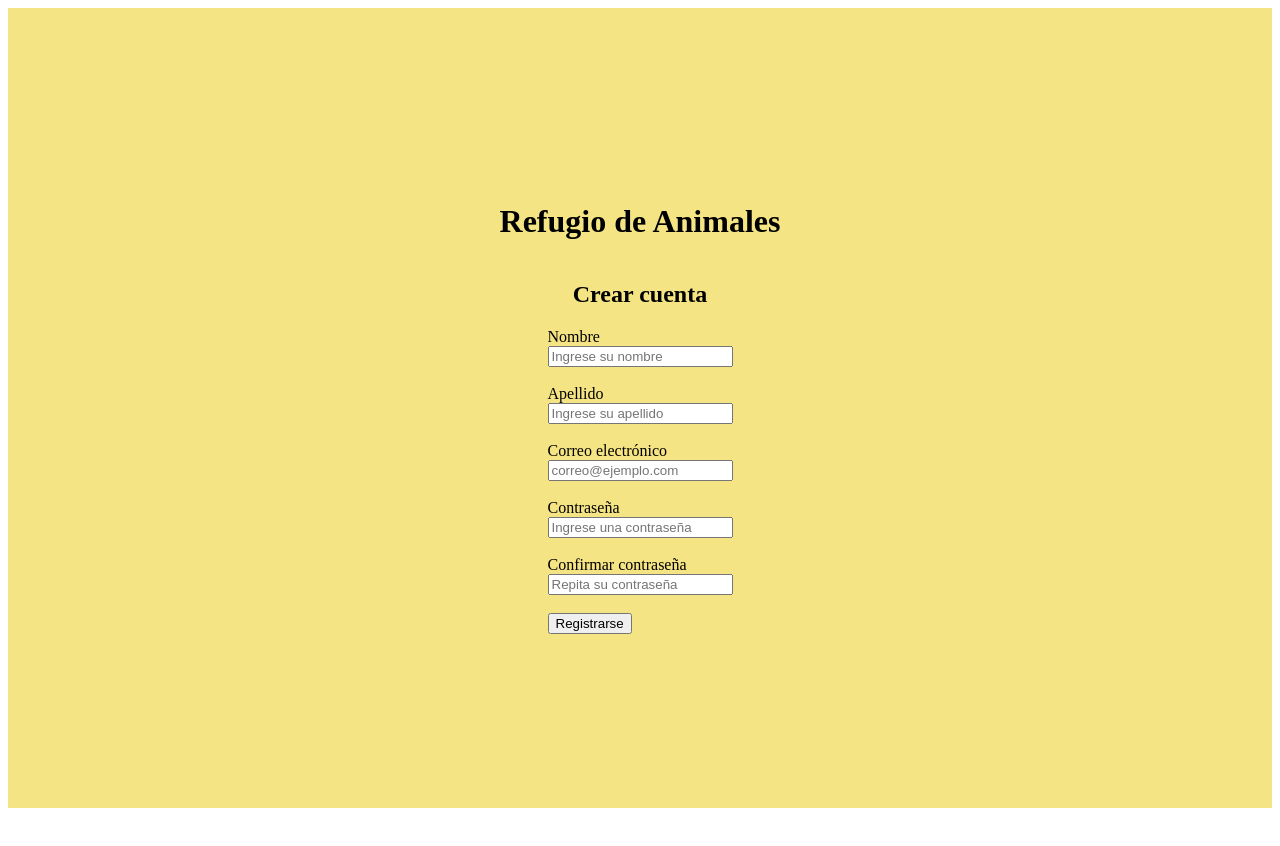
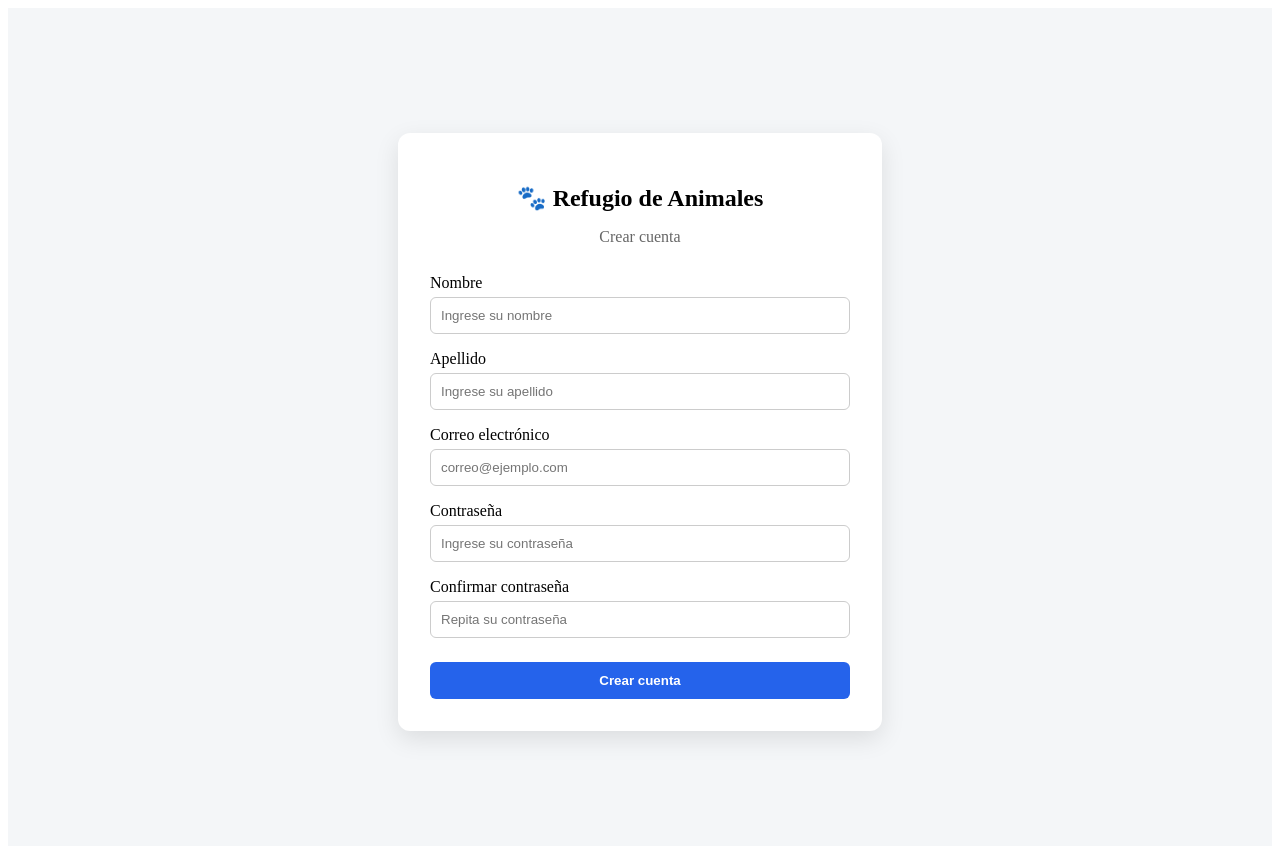
Before and after one commit to sebastianip3/Refugio_de_Animales, a React (Vite) app in the folder frontend/: page / in a window 1280 px wide. Shown: the top 846 px of the page. Before the commit the page ends 816 px from the top, so only its background shows below. Built offline with nearby package versions, Linux system fonts and the light colour scheme.

Commit message:
Agrega validaciones al registro

```diff
--- a/frontend/src/pages/RegistroPage.jsx
+++ b/frontend/src/pages/RegistroPage.jsx
@@ -1,28 +1,46 @@
-import { useState } from "react";
+import { useForm } from "react-hook-form";
+import { zodResolver } from "@hookform/resolvers/zod";
+import { registroFormSchema } from "../schemas/registro.schema.js";
 
-function RegistroPage({ onRegistro }) {
-  const [formulario, setFormulario] = useState({
+const FORMULARIO_VACIO = {
   nombre: "",
   apellido: "",
   correo: "",
   contrasena: "",
   confirmarContrasena: "",
+};
 
+const estiloCampo = {
+  width: "100%",
+  padding: "10px",
+  marginTop: "5px",
+  border: "1px solid #ccc",
+  borderRadius: "6px",
+  boxSizing: "border-box",
+};
+
+const estiloError = {
+  color: "crimson",
+  fontSize: "0.85rem",
+  marginTop: "4px",
+};
+
+function RegistroPage({ onRegistro }) {
+  const {
+    register,
+    handleSubmit,
+    formState: {
+      errors,
+      isSubmitting,
+    },
+  } = useForm({
+    resolver: zodResolver(registroFormSchema),
+    defaultValues: FORMULARIO_VACIO,
+    mode: "onChange",
   });
 
-  const handleChange = (e) => {
-    const { name, value } = e.target;
-
-    setFormulario({
-      ...formulario,
-      [name]: value,
-    });
-  };
-
-  const handleSubmit = (e) => {
-  e.preventDefault();
-
-  console.log(formulario);
+  const onSubmit = (datos) => {
+    console.log(datos);
 
     onRegistro();
   };
@@ -32,110 +50,167 @@ function RegistroPage({ onRegistro }) {
       style={{
         minHeight: "100vh",
         display: "flex",
-    flexDirection: "column",
+        justifyContent: "center",
         alignItems: "center",
-    justifyContent: "center",
+        backgroundColor: "#f4f6f8",
         padding: "24px",
-    boxSizing: "border-box",
-    backgroundColor: '#f5e483'
       }}
     >
-      <h1>Refugio de Animales</h1>
+      <section
+        style={{
+          width: "100%",
+          maxWidth: "420px",
+          backgroundColor: "white",
+          padding: "32px",
+          borderRadius: "12px",
+          boxShadow: "0 8px 24px rgba(0,0,0,0.1)",
+        }}
+      >
+        <h1
+          style={{
+            textAlign: "center",
+            marginBottom: "8px",
+          }}
+        >
+          🐾 Refugio de Animales
+        </h1>
 
-      <h2>Crear cuenta</h2>
+        <p
+          style={{
+            textAlign: "center",
+            color: "#666",
+            marginBottom: "28px",
+          }}
+        >
+          Crear cuenta
+        </p>
 
-      <form onSubmit={handleSubmit}>
-        <div>
-          <label htmlFor="nombre">Nombre</label>
-          <br />
+        <form
+          onSubmit={handleSubmit(onSubmit)}
+          noValidate
+        >
+          <div style={{ marginBottom: "16px" }}>
+            <label htmlFor="nombre">
+              Nombre
+            </label>
 
             <input
+              id="nombre"
               type="text"
-            id="nombre"
-            name="nombre"
-            value={formulario.nombre}
-            onChange={handleChange}
               placeholder="Ingrese su nombre"
-            required
+              style={estiloCampo}
+              {...register("nombre")}
             />
+
+            {errors.nombre && (
+              <p style={estiloError}>
+                {errors.nombre.message}
+              </p>
+            )}
           </div>
 
-        <br />
-
-        <div>
-          <label htmlFor="apellido">Apellido</label>
-          <br />
+          <div style={{ marginBottom: "16px" }}>
+            <label htmlFor="apellido">
+              Apellido
+            </label>
 
             <input
+              id="apellido"
               type="text"
-            id="apellido"
-            name="apellido"
-            value={formulario.apellido}
-            onChange={handleChange}
               placeholder="Ingrese su apellido"
-            required
+              style={estiloCampo}
+              {...register("apellido")}
             />
+
+            {errors.apellido && (
+              <p style={estiloError}>
+                {errors.apellido.message}
+              </p>
+            )}
           </div>
 
-        <br />
-
-        <div>
-          <label htmlFor="correo">Correo electrónico</label>
-          <br />
+          <div style={{ marginBottom: "16px" }}>
+            <label htmlFor="correo">
+              Correo electrónico
+            </label>
 
             <input
+              id="correo"
               type="email"
-            id="correo"
-            name="correo"
-            value={formulario.correo}
-            onChange={handleChange}
               placeholder="correo@ejemplo.com"
-            required
+              style={estiloCampo}
+              {...register("correo")}
             />
+
+            {errors.correo && (
+              <p style={estiloError}>
+                {errors.correo.message}
+              </p>
+            )}
           </div>
 
-        <br />
-
-        <div>
-          <label htmlFor="contrasena">Contraseña</label>
-          <br />
+          <div style={{ marginBottom: "16px" }}>
+            <label htmlFor="contrasena">
+              Contraseña
+            </label>
 
             <input
+              id="contrasena"
               type="password"
-            id="contrasena"
-            name="contrasena"
-            value={formulario.contrasena}
-            onChange={handleChange}
-            placeholder="Ingrese una contraseña"
-            required
+              placeholder="Ingrese su contraseña"
+              style={estiloCampo}
+              {...register("contrasena")}
             />
+
+            {errors.contrasena && (
+              <p style={estiloError}>
+                {errors.contrasena.message}
+              </p>
+            )}
           </div>
 
-        <br />
-
-        <div>
+          <div style={{ marginBottom: "24px" }}>
             <label htmlFor="confirmarContrasena">
               Confirmar contraseña
             </label>
-          <br />
 
             <input
+              id="confirmarContrasena"
               type="password"
-            id="confirmarContrasena"
-            name="confirmarContrasena"
-            value={formulario.confirmarContrasena}
-            onChange={handleChange}
               placeholder="Repita su contraseña"
-            required
+              style={estiloCampo}
+              {...register("confirmarContrasena")}
             />
+
+            {errors.confirmarContrasena && (
+              <p style={estiloError}>
+                {errors.confirmarContrasena.message}
+              </p>
+            )}
           </div>
 
-        <br />
-
-        <button type="submit">
-          Registrarse
+          <button
+            type="submit"
+            disabled={isSubmitting}
+            style={{
+              width: "100%",
+              padding: "11px",
+              border: "none",
+              borderRadius: "6px",
+              backgroundColor: "#2563eb",
+              color: "white",
+              fontWeight: "bold",
+              cursor: isSubmitting
+                ? "not-allowed"
+                : "pointer",
+            }}
+          >
+            {isSubmitting
+              ? "Procesando..."
+              : "Crear cuenta"}
           </button>
         </form>
+      </section>
     </main>
   );
 }
--- /dev/null
+++ b/frontend/src/schemas/registro.schema.js
@@ -0,0 +1,49 @@
+import { z } from "zod";
+
+export const registroFormSchema = z
+  .object({
+    nombre: z
+      .string()
+      .trim()
+      .min(2, "El nombre debe tener al menos 2 caracteres")
+      .max(100, "El nombre no puede superar los 100 caracteres"),
+
+    apellido: z
+      .string()
+      .trim()
+      .min(2, "El apellido debe tener al menos 2 caracteres")
+      .max(100, "El apellido no puede superar los 100 caracteres"),
+
+    correo: z
+      .string()
+      .trim()
+      .email("Ingrese un correo electrónico válido")
+      .max(254, "El correo es demasiado largo"),
+
+    contrasena: z
+      .string()
+      .min(8, "La contraseña debe tener al menos 8 caracteres")
+      .max(100, "La contraseña es demasiado larga")
+      .regex(
+        /[A-Z]/,
+        "La contraseña debe contener al menos una mayúscula"
+      )
+      .regex(
+        /[a-z]/,
+        "La contraseña debe contener al menos una minúscula"
+      )
+      .regex(
+        /\d/,
+        "La contraseña debe contener al menos un número"
+      ),
+
+    confirmarContrasena: z.string(),
+  })
+  .refine(
+    (datos) =>
+      datos.contrasena === datos.confirmarContrasena,
+    {
+      message: "Las contraseñas no coinciden",
+      path: ["confirmarContrasena"],
+    }
+  );
```
Lines whose indentation alone changed are shown as unchanged.
